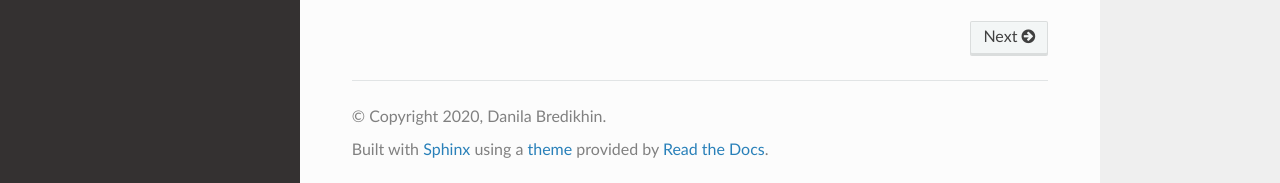
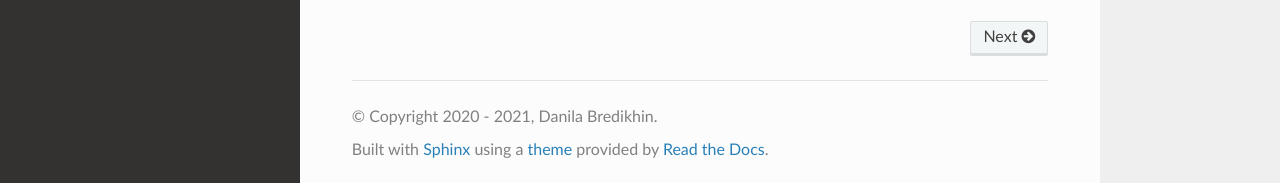
Before and after one commit to viciosO123/muon, a Sphinx documentation site: the page built from docs/source/index.rst, in a window 1280 px wide and 1338 px high. Shown: the part 1152-1335 px from the top of the window. Built offline with Sphinx 7.4.7 and the Read the Docs theme 2.0.0, drawn with Linux system fonts in a browser that asks for light colours; pages that are not in the unit, such as notebooks, are missing from menus.

Commit message:
Update year in the docs

```diff
--- a/docs/source/conf.py
+++ b/docs/source/conf.py
@@ -22,7 +22,7 @@ sys.path.insert(0, os.path.abspath("../"))
 # -- Project information -----------------------------------------------------
 
 project = "muon"
-copyright = "2020, Danila Bredikhin"
+copyright = "2020 - 2021, Danila Bredikhin"
 author = "Danila Bredikhin"
 
 
```
